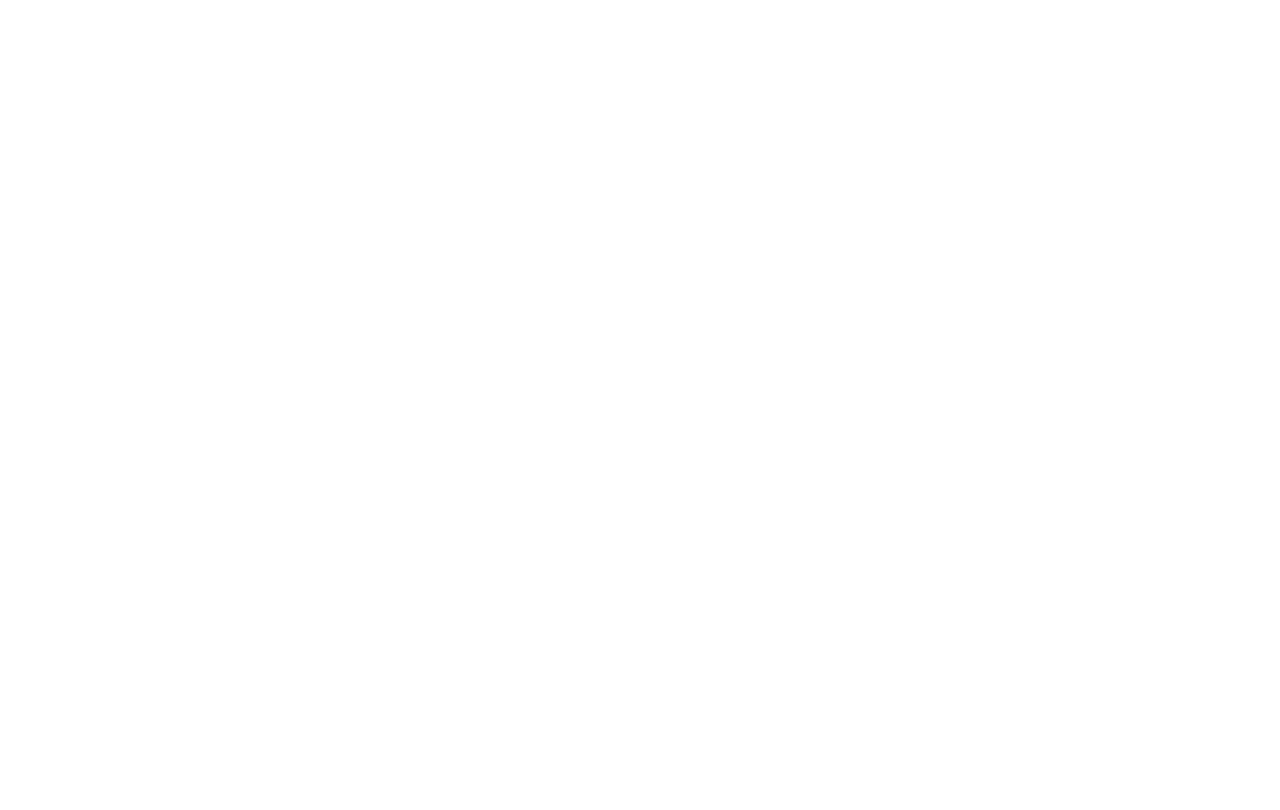
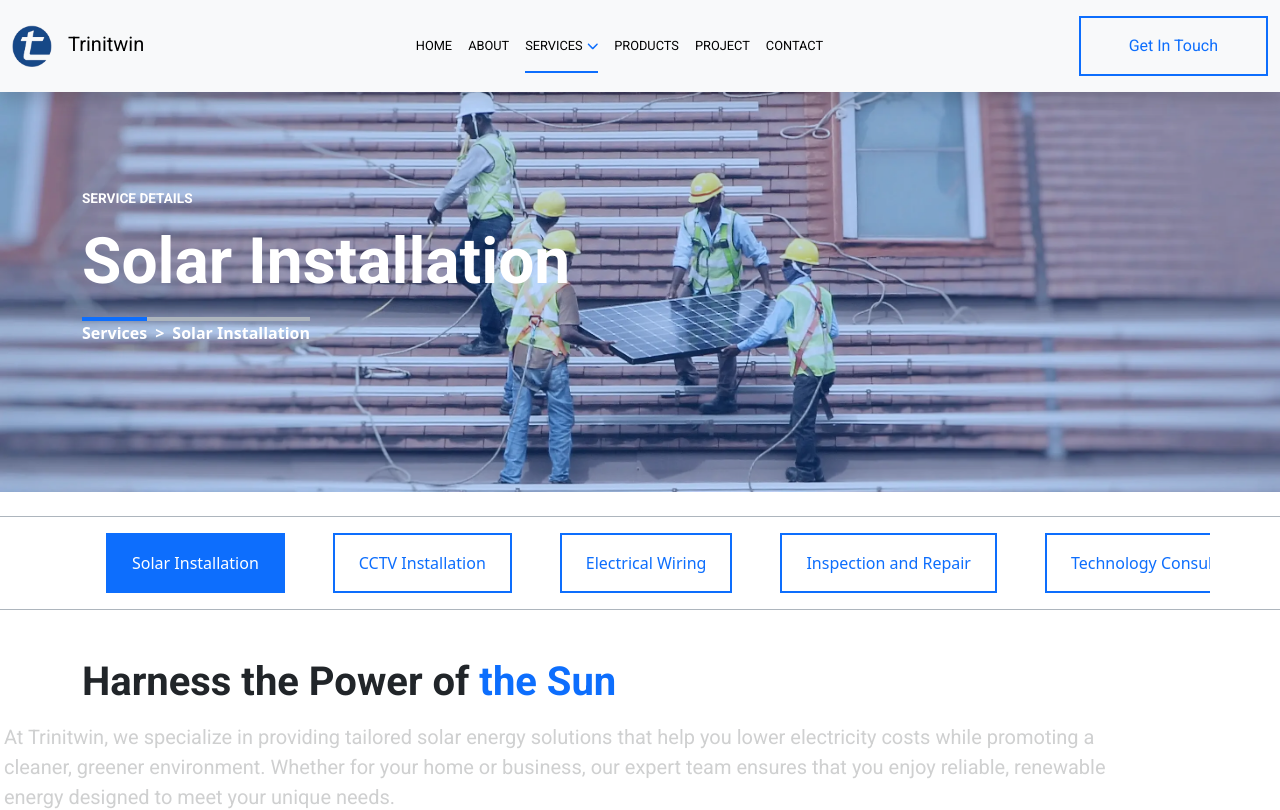
Before and after one commit to oluwajre/trinitwin, a React (Vite) app: page /services/service_detail in a window 1280 px wide. Before the commit this address had no page. Shown: the top 810 px of the page. Built offline with nearby package versions, Linux system fonts and the light colour scheme.

Commit message:
Finished Main Service Details Page

```diff
--- a/scss/components/_servicessection.scss
+++ b/scss/components/_servicessection.scss
@@ -182,5 +182,18 @@
 
     }
 
+}
 
+
+.service-toggler-section {
+    border: none;
+    border-top: 1px solid $gray-500;
+    border-bottom: 1px solid $gray-500;
+
+    .service-toggler-container {
+        overflow-y: hidden;
+        overflow-x: auto;
+        scrollbar-width: none;
+        white-space: nowrap;
+    }
 }
--- a/src/App.jsx
+++ b/src/App.jsx
@@ -1,6 +1,6 @@
 import React from 'react';
 import { BrowserRouter as Router, Routes, Route } from 'react-router-dom';
-import { HomePage, AboutPage, ContactPage, ServicesPage, ServiceDetailsPage } from './Pages';
+import { HomePage, AboutPage, ContactPage, ServicesPage, ServiceDetailsPage, MainServiceDetailPage } from './Pages';
 import { PageLoader } from './Components';
 import { PageTitle } from './utils';
 import './App.css';
@@ -60,6 +60,16 @@
               </>
              }
           />
+
+          <Route
+            path='/services/service_detail'
+            element={
+              <>
+                <MainServiceDetailPage />
+                <PageTitle title='Main Service Detail' />
+              </>
+             }
+          />
         </Routes>
       </PageLoader>
     </Router>
--- a/src/Components/Navbar/Navbar.jsx
+++ b/src/Components/Navbar/Navbar.jsx
@@ -40,7 +40,7 @@
                             <ul className="dropdown-menu">
                                 <li><Link to='/services' className={`nav-link text-uppercase px-md-0 mx-md-2 ${page.toLowerCase()==='services/our services'? 'active': ''}`}>Our Services</Link></li>
                                 <li style={{display: 'block', opacity: 0}}><hr className="dropdown-divider" /></li>
-                                <li><Link className={`nav-link text-uppercase px-md-0 mx-md-2 ${page.toLowerCase()==='services/service detail'? 'active': ''}`} href="#">Services details</Link></li>
+                                <li><Link to='/services/service_detail' className={`nav-link text-uppercase px-md-0 mx-md-2 ${page.toLowerCase()==='services/service detail'? 'active': ''}`} href="#">Services details</Link></li>
                             </ul>
                         </li>
 
--- /dev/null
+++ b/src/Components/ServiceToggler/ServiceToggler.jsx
@@ -0,0 +1,29 @@
+import React from 'react';
+import { servicecolumndata } from '../../Constants';
+
+const ServiceToggler = ({ id, setId }) => {
+  return (
+    <section className='service-toggler-section my-4 py-3'>
+        {/* <div className='d-block mx-auto'>Our Services</div> */}
+        <div className="container service-toggler-container">
+            <div className='service-toggler-slide'>
+                {servicecolumndata.map((service, index) => {
+                    const newId = service.link.split('/')[3];
+                    return (
+                        <button
+                            className={`btn border border-primary border-2 py-2 py-md-3 px-3 px-md-4 mx-4 ${id === newId? 'btn-primary': 'btn-outline-primary'}`}
+                            onClick={()=>setId(newId)}
+                            key={index}
+                        >
+                            {service.heading}
+                        </button>
+                    )
+                })}
+            </div>
+        </div>
+
+    </section>
+  )
+}
+
+export default ServiceToggler
--- a/src/Components/index.js
+++ b/src/Components/index.js
@@ -20,6 +20,7 @@
 import ServiceColumn from "./ServiceColumn/ServiceColumn";
 import ServiceDetails from "./ServiceDetails/ServiceDetails";
 import ServiceHighlight from "./ServiceHighlight/ServiceHighlight";
+import ServiceToggler from "./ServiceToggler/ServiceToggler";
 
 export {
     Navbar,
@@ -43,5 +44,6 @@
     ServicesOverviewSection,
     ServiceColumn,
     ServiceDetails,
-    ServiceHighlight
+    ServiceHighlight,
+    ServiceToggler
 };
--- /dev/null
+++ b/src/Pages/MainServiceDetailPage/MainServiceDetailPage.jsx
@@ -0,0 +1,44 @@
+import React, { useState, useEffect } from "react";
+import { Navbar, HeroBanner, ServiceDetails, GetInTouch, FooterSection, PageLoader, TestimonialSection, ServiceToggler } from "../../Components";
+import { servicedetailsdata } from "../../Constants";
+import { CarouselClick } from "../../utils";
+
+const MainServiceDetailPage = () => {
+    const [id, setId] = useState('solar_installation');
+
+    const [data, setData] = useState(null);
+
+    useEffect(()=> {
+        setData(servicedetailsdata[id] || null);
+    }, [id]);
+
+    if (!data) {
+        // Handle case where `id` is invalid or data isn't found
+        return (
+            <div>
+            <Navbar page="services/service detail" />
+            <PageLoader />
+            {/* <p>Service not found. Please check the URL or select a valid service.</p> */}
+            </div>
+        );
+        }
+
+  return (
+    <>
+        <CarouselClick />
+        <Navbar page='services/service detail'/>
+        <HeroBanner bannerInformation={data.hero_banner} />
+        <ServiceToggler id={id} setId={setId}/>
+        <ServiceDetails data={data.service_details}/>
+        <TestimonialSection />
+        <section>
+        <div className="container my-5">
+            <GetInTouch isFormComplete={false} />
+        </div>
+        </section>
+        <FooterSection />
+    </>
+  )
+}
+
+export default MainServiceDetailPage
--- a/src/Pages/index.js
+++ b/src/Pages/index.js
@@ -3,5 +3,6 @@
 import ContactPage from "./ContactPage/ContactPage";
 import ServicesPage from "./ServicesPage/ServicesPage";
 import ServiceDetailsPage from "./ServiceDetailsPage/ServiceDetailsPage";
+import MainServiceDetailPage from "./MainServiceDetailPage/MainServiceDetailPage";
 
-export { HomePage, AboutPage, ContactPage, ServicesPage, ServiceDetailsPage };
+export { HomePage, AboutPage, ContactPage, ServicesPage, ServiceDetailsPage, MainServiceDetailPage };
```
Also changed, not shown: css/custom.css, scss/section/_animations.scss (line endings or trailing spaces), 1 other file (tests, documents, lock files or other folders).
